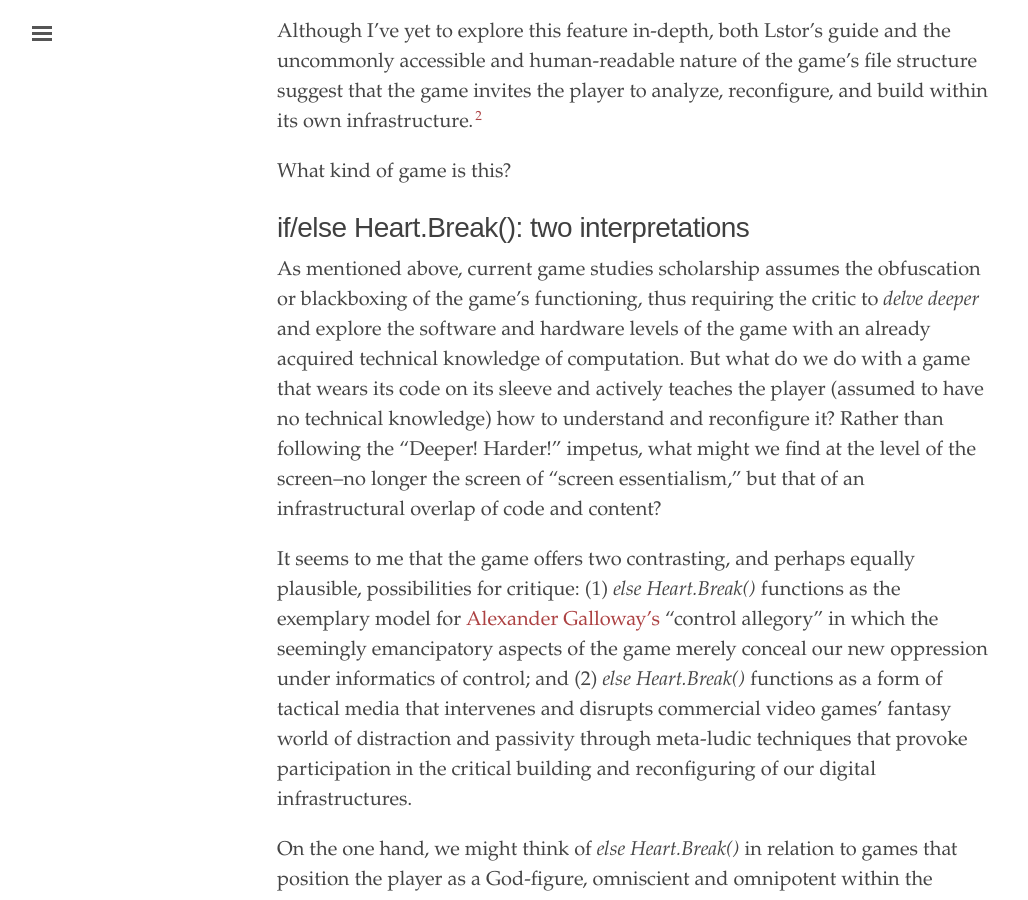
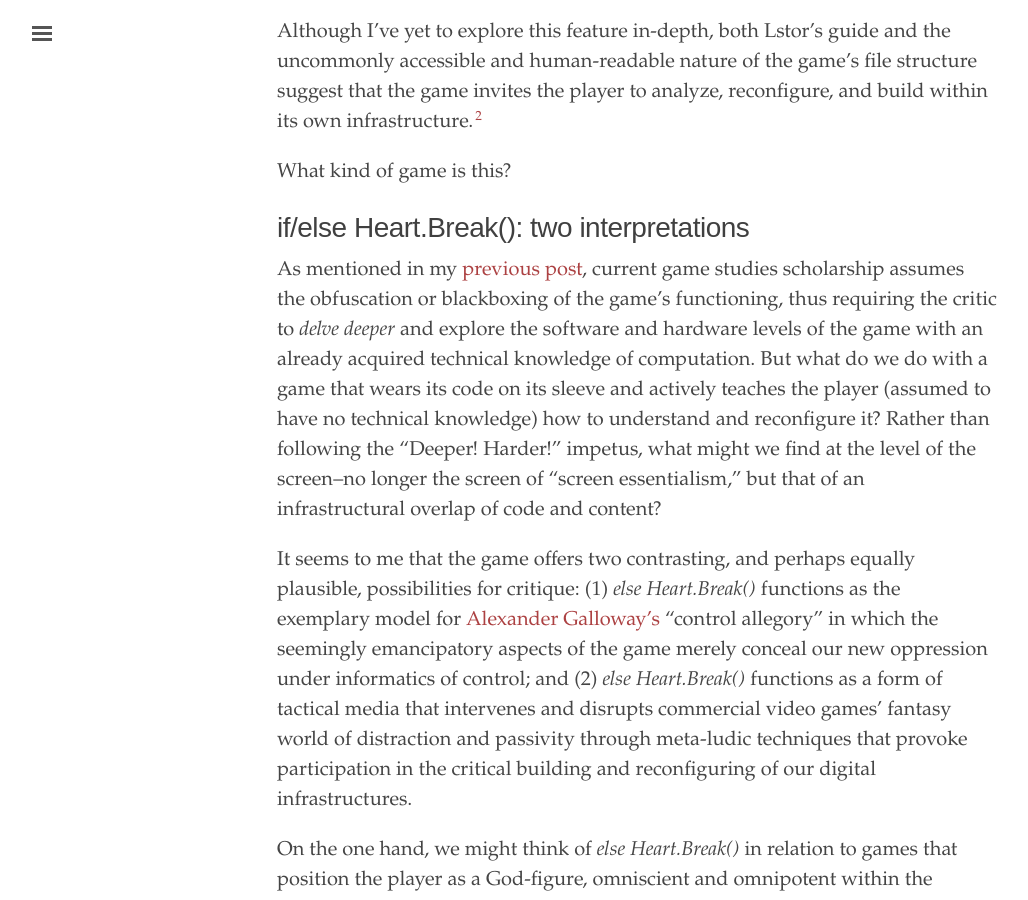
Before and after one commit to ryankleach/frettingsontheblank, a Jekyll site: the page built from _posts/2018-12-10-hacking-games-else-heartbreak.md, in a window 1280 px wide and 900 px high, scrolled down 4109 px. Shown: the whole window, without its empty margins (3-1031 px from the left). Built offline with Jekyll 4.4.1, drawn with Linux system fonts in a browser that asks for light colours; comment, search, counter and statistics services are not loaded.

Commit message:
correction

```diff
--- a/_posts/2018-12-10-hacking-games-else-heartbreak.md
+++ b/_posts/2018-12-10-hacking-games-else-heartbreak.md
@@ -42,7 +42,7 @@
 
 # if/else Heart.Break(): two interpretations
 
-As mentioned above, current game studies scholarship assumes the obfuscation or blackboxing of the game's functioning, thus requiring the critic to _delve deeper_ and explore the software and hardware levels of the game with an already acquired technical knowledge of computation. But what do we do with a game that wears its code on its sleeve and actively teaches the player (assumed to have no technical knowledge) how to understand and reconfigure it? Rather than following the "Deeper! Harder!" impetus, what might we find at the level of the screen--no longer the screen of "screen essentialism," but that of an infrastructural overlap of code and content?
+As mentioned in my [previous post](https://ryankleach.github.io/frettingsontheblank/back-to-the-screen), current game studies scholarship assumes the obfuscation or blackboxing of the game's functioning, thus requiring the critic to _delve deeper_ and explore the software and hardware levels of the game with an already acquired technical knowledge of computation. But what do we do with a game that wears its code on its sleeve and actively teaches the player (assumed to have no technical knowledge) how to understand and reconfigure it? Rather than following the "Deeper! Harder!" impetus, what might we find at the level of the screen--no longer the screen of "screen essentialism," but that of an infrastructural overlap of code and content?
 
 It seems to me that the game offers two contrasting, and perhaps equally plausible, possibilities for critique: (1) _else Heart.Break()_ functions as the exemplary model for [Alexander Galloway's](http://art.yale.edu/file_columns/0000/1536/galloway_ar_-_gaming_-_essays_on_algorithmic_culture.pdf) "control allegory" in which the seemingly emancipatory aspects of the game merely conceal our new oppression under informatics of control; and (2) _else Heart.Break()_ functions as a form of tactical media that intervenes and disrupts commercial video games' fantasy world of distraction and passivity through meta-ludic techniques that provoke participation in the critical building and reconfiguring of our digital infrastructures.
 
```
